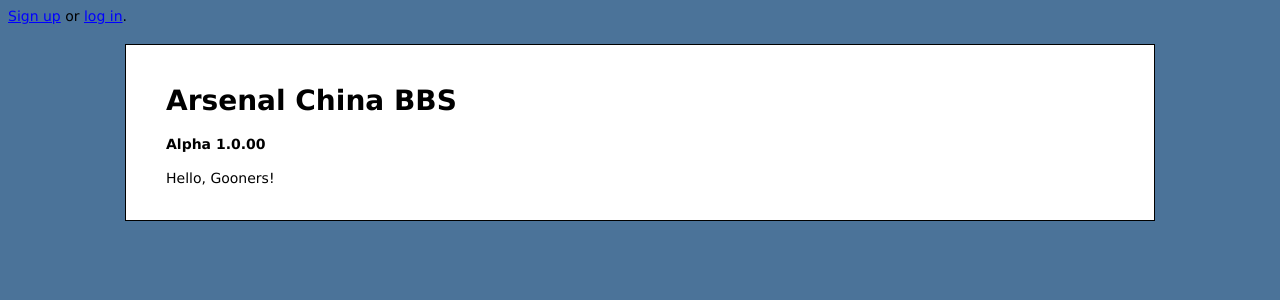
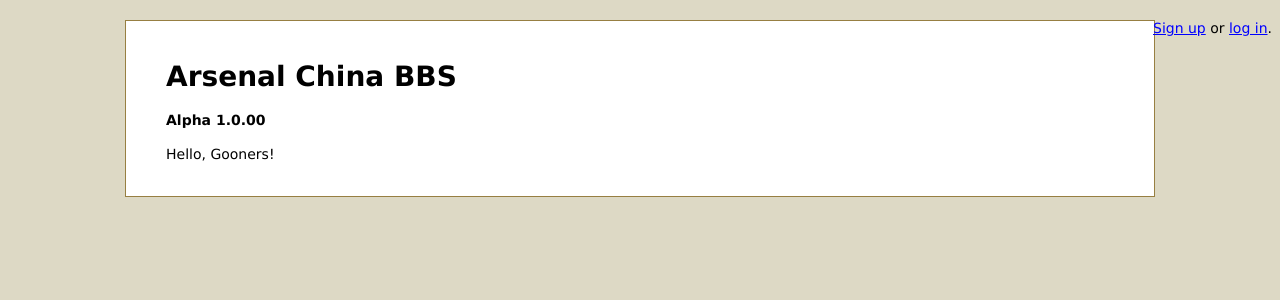
Before and after one commit to arsenal-china/arsbbs, a Rails app: page / in a window 1280 px wide. Shown: the top 300 px of the page. Run offline with Rails 7, Linux system fonts and the light colour scheme; parts of the project's set-up code (start-up, migrations or seed data) failed here and were passed over; some libraries are stand-ins or nearby versions.

Commit message:
changed background and border color

```diff
--- a/public/stylesheets/application.css
+++ b/public/stylesheets/application.css
@@ -1,5 +1,5 @@
 body {
-  background-color: #4B7399;
+  background-color: #ddd9c5;
   font-family: Verdana, Helvetica, Arial;
   font-size: 14px;
 }
@@ -23,8 +23,12 @@
   margin: 0 auto;
   background-color: #FFF;
   padding: 20px 40px;
-  border: solid 1px black;
+  border: solid 1px #977f42;
   margin-top: 20px;
+}
+
+#user_nav {
+  float: right;
 }
 
 #flash_notice, #flash_error, #flash_alert {
```
